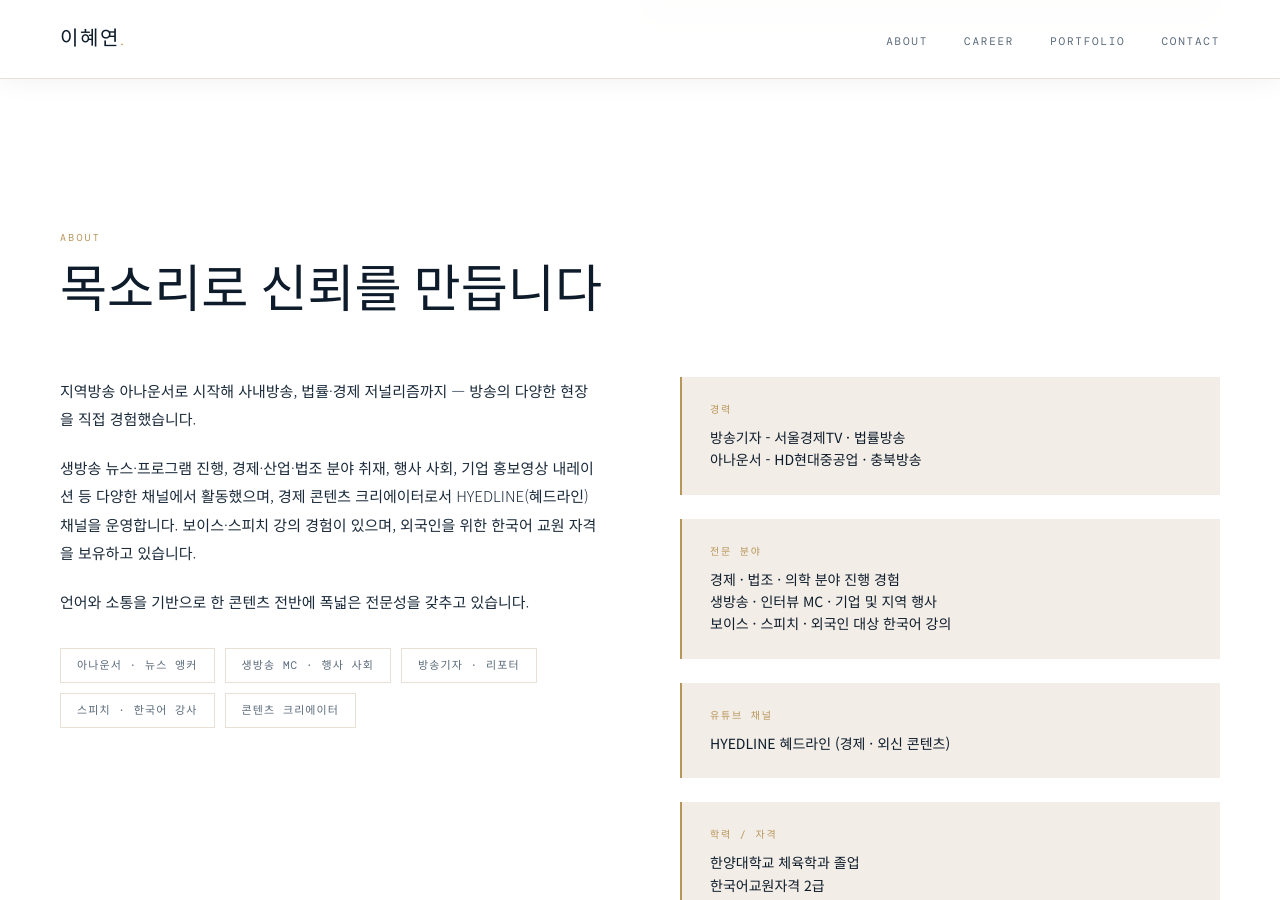
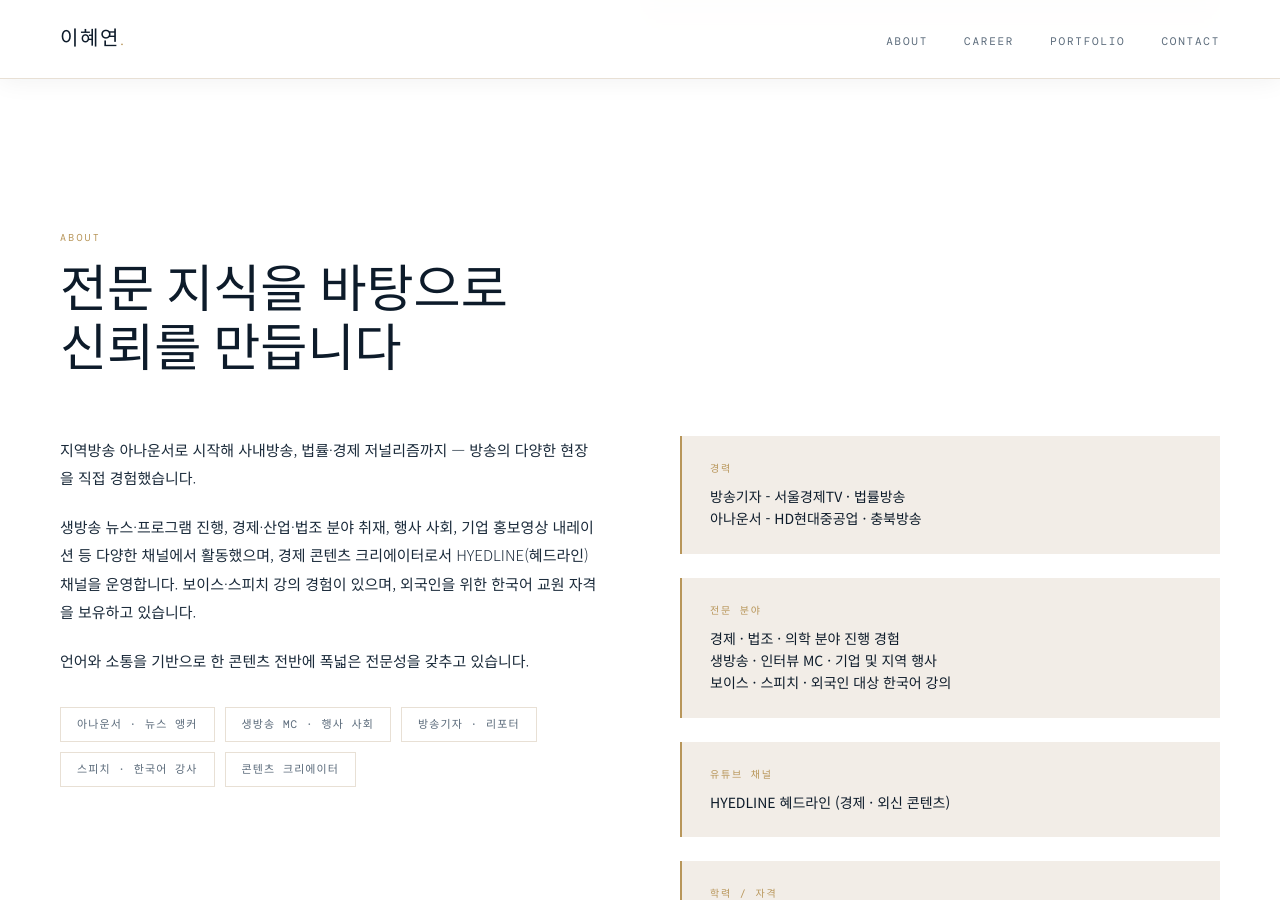
Before and after one commit to annhylee/annhylee.github.io, a Jekyll site: the page built from index.md, in a window 1280 px wide and 900 px high, scrolled down 771 px. Built offline with Jekyll 4.4.1, drawn with Linux system fonts in a browser that asks for light colours; some web fonts are replaced.

Commit message:
Update profile.yml

```diff
--- a/_data/profile.yml
+++ b/_data/profile.yml
@@ -62,7 +62,8 @@ sections:
   about:
     eyebrow: About
     title: |-
-      목소리로 신뢰를 만듭니다
+      전문 지식을 바탕으로
+      신뢰를 만듭니다
   career:
     eyebrow: Career
     title: 커리어 타임라인
```
